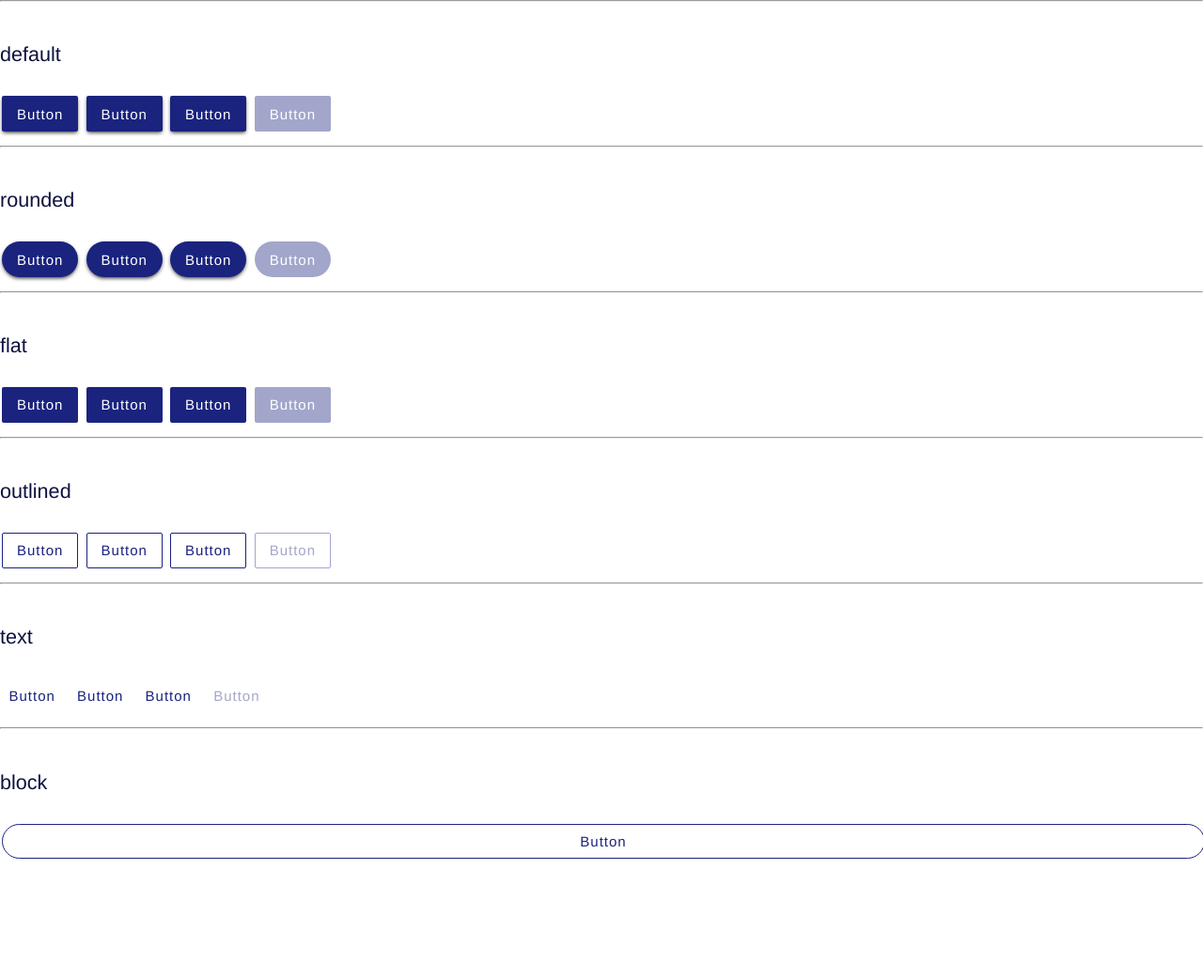
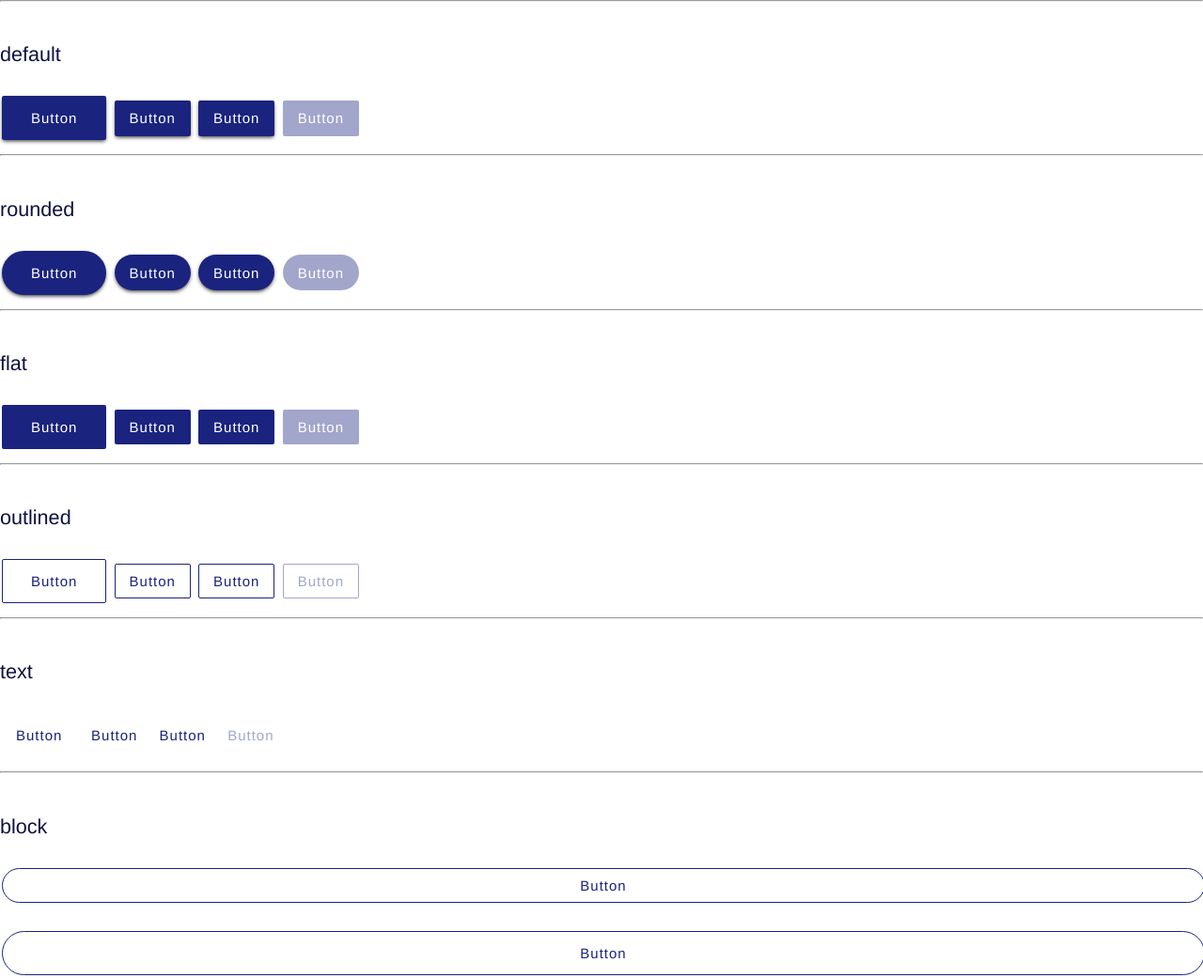
Before and after one commit to iClusterDev/EChairs-Landing-Page, a website: page src/index.html in a window 1280 px wide. Shown: the whole page at 94% size. Before the commit the page ends 929 px from the top, so only its background shows below. Drawn offline with nearby package versions, Linux system fonts and the light colour scheme; files that its build step writes are made by us from their sources.

Commit message:
buttons.scss completed

```diff
--- a/src/index.html
+++ b/src/index.html
@@ -12,37 +12,38 @@
     <main>
       <hr />
       <h4>default</h4>
-      <button class="btn">button</button>
+      <button class="btn large">button</button>
       <div class="btn">button</div>
       <a href="#" class="btn">button</a>
       <button class="btn disabled">button</button>
       <hr />
       <h4>rounded</h4>
-      <button class="btn rounded">button</button>
+      <button class="btn large rounded">button</button>
       <div class="btn rounded">button</div>
       <a href="#" class="btn rounded">button</a>
       <button class="btn rounded disabled">button</button>
       <hr />
       <h4>flat</h4>
-      <button class="btn flat">button</button>
+      <button class="btn large flat">button</button>
       <div class="btn flat">button</div>
       <a href="#" class="btn flat">button</a>
       <button class="btn flat disabled">button</button>
       <hr />
       <h4>outlined</h4>
-      <button class="btn outlined">button</button>
+      <button class="btn large outlined">button</button>
       <div class="btn outlined">button</div>
       <a href="#" class="btn outlined">button</a>
       <button class="btn outlined disabled">button</button>
       <hr />
       <h4>text</h4>
-      <button class="btn text">button</button>
+      <button class="btn large text">button</button>
       <div class="btn text">button</div>
       <a href="#" class="btn text">button</a>
       <button class="btn text disabled">button</button>
       <hr />
       <h4>block</h4>
-      <button class="btn outlined block rounded">button</button>
+      <button class="btn outlined block rounded ">button</button>
+      <button class="btn outlined block rounded large">button</button>
       <!-- <button class="btn disabled">disabled</button>
       <button class="btn btn-block">block</button>
       <button class="btn btn-outlined">outlined</button>
--- a/src/scss/style.scss
+++ b/src/scss/style.scss
@@ -146,27 +146,11 @@
 // BUTTON COMPONENT
 // ---------------------------------------------------
 // user properties
-$btn-font-weight: 500 !default;
+$btn-font-weight: 400 !default;
 $btn-font-style: capitalize !default;
 $btn-background: $primary-color !default;
 $btn-border-radius: 2px !default;
 $btn-letter-spacing: 1px !default;
-
-// global properties
-$btn-color: lighten($btn-background, 100) !default;
-$btn-border: solid 1px transparent;
-$btn-margin: 1rem 2px !default; //don't know
-$btn-padding: 1rem !default;
-$btn-font-size: 1rem !default;
-$btn-min-width: 4rem !default;
-$btn-min-height: 2.5rem !default;
-
-// global properties outlined specific
-$btn-outlined-color: $btn-background !default;
-$btn-outlined-background: transparent !default;
-
-$btn-static-shadow: 0 2px 4px -1px rgba(0, 0, 0, 0.85); // don't know;
-$btn-raised-shadow: 0 3px 5px 0px rgba(0, 0, 0, 0.85); // don't know;
 
 @mixin button-reset {
   padding: 0;
@@ -185,6 +169,16 @@ $btn-raised-shadow: 0 3px 5px 0px rgba(0, 0, 0, 0.85); // don't know;
 }
 
 .btn {
+  // globals
+  $btn-color: lighten($btn-background, 100) !default;
+  $btn-border: solid 1px transparent;
+  $btn-margin: 1rem 2px !default; //don't know
+  $btn-padding: 1rem !default;
+  $btn-font-size: 1rem !default;
+  $btn-min-width: 4rem !default;
+  $btn-min-height: 2.5rem !default;
+  $btn-static-shadow: 0 2px 4px -1px rgba(0, 0, 0, 0.85) !default;
+  $btn-raised-shadow: 0 3px 5px 0px rgba(0, 0, 0, 0.85) !default;
   // reset
   @include button-reset;
 
@@ -221,10 +215,8 @@ $btn-raised-shadow: 0 3px 5px 0px rgba(0, 0, 0, 0.85); // don't know;
       }
     }
   }
-
   &:hover {
     opacity: $btn-hover-opacity;
-    // background-color: transparentize($btn-background, $amount: 0.6) !important;
     box-shadow: $btn-raised-shadow;
     &:active {
       opacity: $btn-active-opacity;
@@ -236,40 +228,41 @@ $btn-raised-shadow: 0 3px 5px 0px rgba(0, 0, 0, 0.85); // don't know;
     box-shadow: none !important;
   }
 
+  // outlined buttons
   &.outlined {
-    color: $btn-outlined-color;
-    border-color: $btn-outlined-color;
     box-shadow: none !important;
-    background-color: $btn-outlined-background;
-
+    color: $btn-background;
+    border-color: $btn-background;
+    background-color: transparentize($btn-background, $amount: 1);
     &:hover {
-      background-color: lighten($btn-background, 65);
+      background-color: transparentize($btn-background, $amount: 0.8);
       &:active {
-        background-color: lighten($btn-background, 55);
+        background-color: transparentize($btn-background, $amount: 0.85);
       }
     }
-
     &.disabled {
       background-color: transparent !important;
     }
   }
 
+  // text buttons
   &.text {
-    color: $btn-outlined-color;
+    box-shadow: none !important;
+    padding: 0 calc(#{$btn-padding} / 2);
     border: transparent !important;
-    box-shadow: none !important;
-    background-color: $btn-outlined-background;
-    padding: 0 calc(1rem / 2) !important;
-
+    color: $btn-background;
+    background-color: transparentize($btn-background, $amount: 1);
     &:hover {
-      background-color: lighten($btn-background, 65);
+      background-color: transparentize($btn-background, $amount: 0.8);
       &:active {
-        background-color: lighten($btn-background, 55);
+        background-color: transparentize($btn-background, $amount: 0.85);
       }
     }
-
     &.disabled {
       background-color: transparent !important;
+    }
+    &.large {
+      padding: 0 $btn-padding;
     }
   }
 
@@ -281,6 +274,12 @@ $btn-raised-shadow: 0 3px 5px 0px rgba(0, 0, 0, 0.85); // don't know;
   // rounded buttons
   &.rounded {
     border-radius: calc(2.5rem);
+  }
+
+  // large buttons
+  &.large {
+    padding: 0 calc(#{$btn-padding} * 2);
+    min-height: calc(#{$btn-min-height} * 1.25);
   }
 }
 
```
Also changed, not shown: dist/css/style.min.css, dist/index.html, 1 other file.
